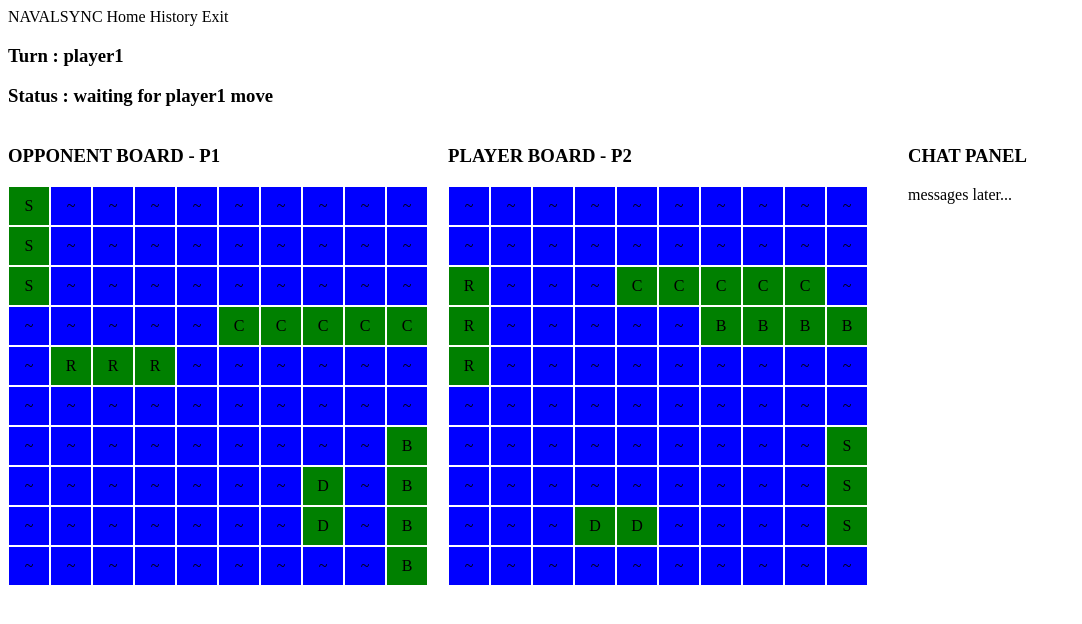
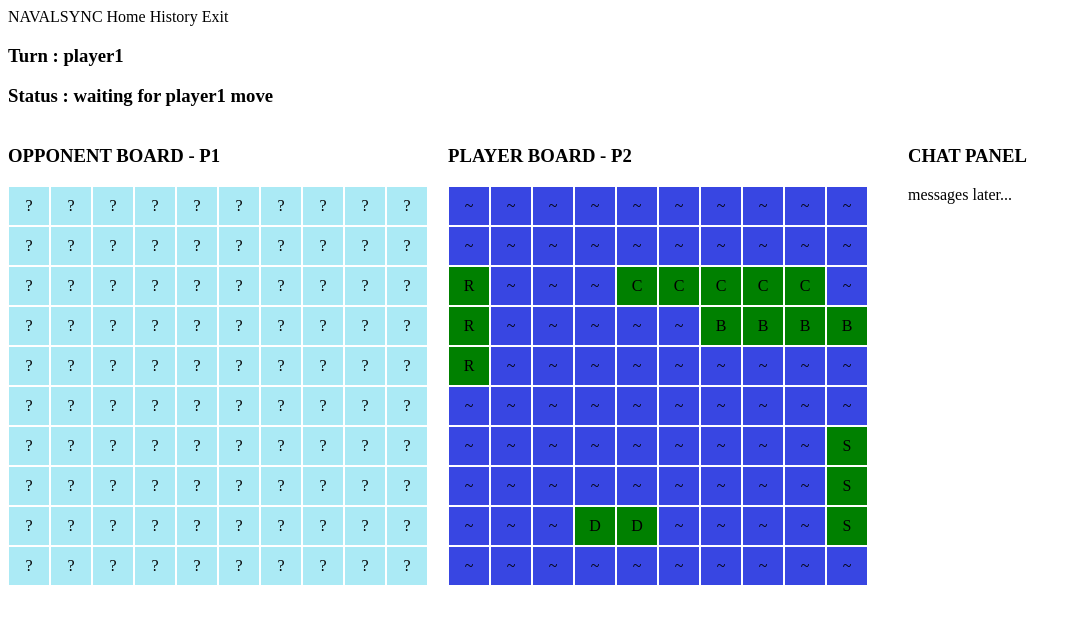
Before and after one commit to nikhilbhagat7/NavalSync, a React (Vite) app in the folder client/: page / in a window 1280 px wide. Shown: the top 624 px of the page, without its empty margins (0-1082 px from the left). Built offline with nearby package versions, Linux system fonts and the light colour scheme.

Commit message:
Connected React gameplay with bot automation and fog of war rendering

```diff
--- a/client/src/components/BoardGrid.jsx
+++ b/client/src/components/BoardGrid.jsx
@@ -1,18 +1,24 @@
-const BoardGrid = ({ title, board, onCellClick}) => {
+const BoardGrid = ({ title, board, onCellClick, isOpponentBoard}) => {
 
-  // const cellStyle = (cell) => {
-  //   background:
-  //     cell === "X" ? "red" :
-  //     cell === "O" ? "gray" :
-  //     cell === "~" ? "blue" :
-  //     "green"
-  // };
+  const shipSymbols = ["C","B","S","R","D"];
+
   return (
+
     <section>
       <h3>{title}</h3>
         {board.map((row, rowIndex) => (
-          <div id={rowIndex}>
-            {row.map((elem, colIndex) => (
+          <div key={rowIndex}>
+            {row.map((elem, colIndex) => {
+
+              const isShip = shipSymbols.includes(elem);
+              const isWater = (elem==="~");
+              let displayValue;
+              if(isOpponentBoard && (isShip||isWater))
+                displayValue = "?"
+              else
+                displayValue = elem;
+
+              return(
                 <span
                 onClick = {() => onCellClick(rowIndex, colIndex)}
                 key={colIndex}
@@ -23,14 +29,16 @@ const BoardGrid = ({ title, board, onCellClick}) => {
                   width:"20px",
                   textAlign:"center",
                   background:
-                  elem === "X" ? "red" :
-                  elem === "O" ? "gray" :
-                  elem === "~" ? "blue" :
+                    displayValue === "X" ? "rgb(255, 81, 46)" :
+                    displayValue === "O" ? "gray" :
+                    displayValue === "~" ? "#3846e2" :
+                    displayValue === "?" ? "#abeaf5" :
                     "green"
                 }}>
-                {elem}
+                  {displayValue}
                 </span>
-            ))}
+              )
+            })}
           </div>
         ))}
     </section>
--- a/client/src/components/GameScreen.jsx
+++ b/client/src/components/GameScreen.jsx
@@ -17,15 +17,39 @@ const GameScreen = () => {
     console.log(`BEFORE : ${game.status}`)
     if (game.winner) return;
     if (game.currentTurn === "player1" && boardClicked !== "opponent") return;
-    if (game.currentTurn === "player2" && boardClicked !== "player") return;
+    if (game.currentTurn === "player2") return;
+    // if (game.currentTurn === "player2" && boardClicked !== "player") return; //for Player vs Player
 
     const result = game.playTurn(row, col);
-    if (result === "already attacked") return;
+    if(result === "already attacked") return;
+
+    //// Player vs Dumb Bot :( jsut for now
+    if (!game.winner && game.currentTurn === "player2")
+    {
+      setTimeout(() => {
+        botAttack(row, col);
+      }, 500);
+    }
 
     forceRender(n => n + 1); // just triggers re-render
-    // ^ edge case like: "hit" followed by another "hit" where setLastResult(result) the second time does nothing
+    // ^ edge case like: "hit" followed by another "hit" where setLastResult(result) the second time does nothing as react renders when state changes not to any change in variables
     console.log(`AFTER : ${game.status}`)
   };
+
+  //basic bot to play agiant player
+  const botAttack = (row, col) => {
+    if (game.winner) return;
+
+    let result = "already attacked";
+    while(result === "already attacked"){
+      const row = Math.floor(Math.random() * 10);
+      const col = Math.floor(Math.random() * 10);
+      result = game.playTurn(row, col);
+    }
+
+    forceRender(n => n+1);// just triggers re-render
+    console.log(`BOT MAKES MOVE`);
+  }
 
   return(
     <>
@@ -45,11 +69,13 @@ const GameScreen = () => {
             title="OPPONENT BOARD - P1"
             board={opponentBoard}
             onCellClick={(row,col)=>handleAttack(row,col,"opponent")}
+            isOpponentBoard={true}
           />
           <BoardGrid
             title="PLAYER BOARD - P2"
             board={playerBoard}
-            onCellClick={(row,col)=>handleAttack(row,col,"player")}
+            onCellClick={(row,col)=>handleAttack(row,col,"player")}    // no bot
+            isOpponentBoard={false}
           />
         </div>
         <ChatPanel />
```
Lines whose indentation alone changed are shown as unchanged.
